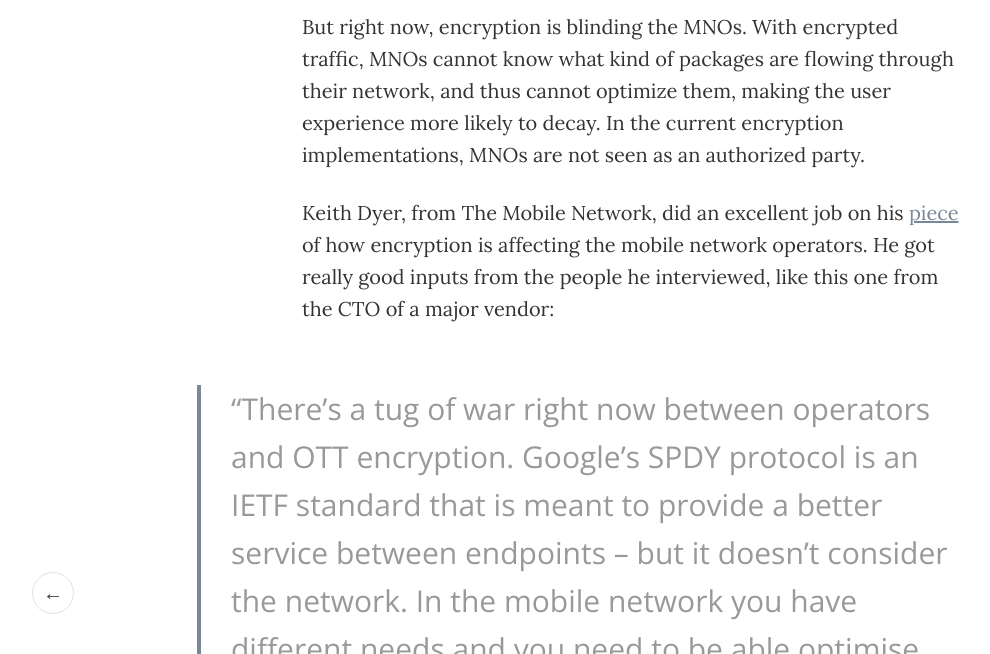
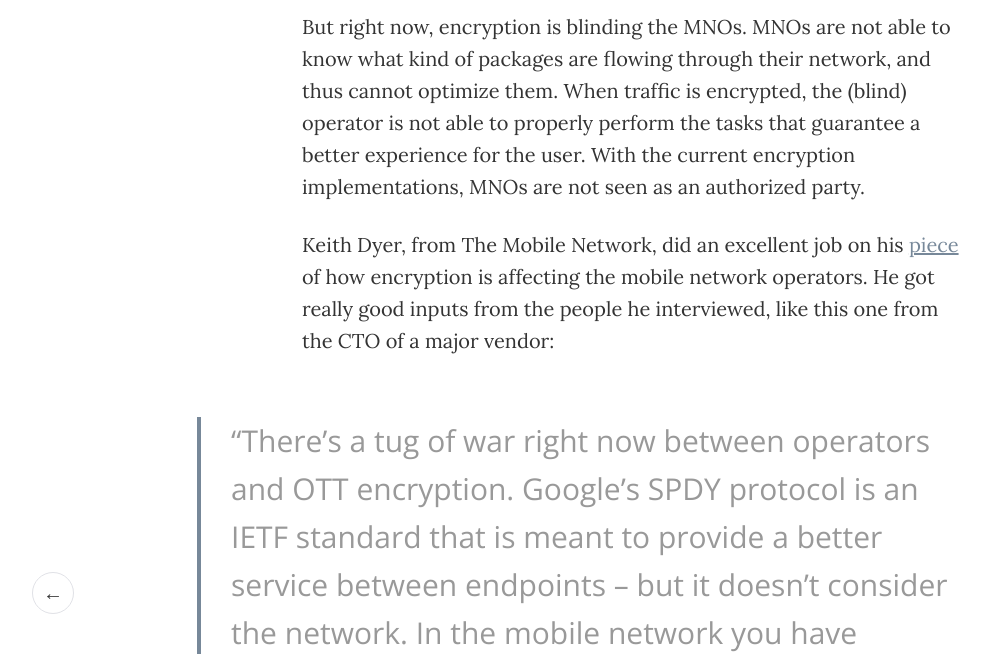
Before and after one commit to gdaq/gdaq.github.io, a Jekyll site: the page built from _posts/2015-01-23-Encrypted-Blindness.markdown, in a window 1280 px wide and 900 px high, scrolled down 1730 px, cut to the strip 246-900 px from the top of the window. Shown: the whole strip, without its empty margins (8-998 px from the left). Built offline with Jekyll 4.4.1, drawn with Linux system fonts in a browser that asks for light colours.

Commit message:
Update 2015-01-23-Encrypted-Blindness.markdown

```diff
--- a/_posts/2015-01-23-Encrypted-Blindness.markdown
+++ b/_posts/2015-01-23-Encrypted-Blindness.markdown
@@ -19,7 +19,7 @@
 ![Blindness](https://gooddeedaday.files.wordpress.com/2010/02/yossi-blind-cartoon.jpg)
 
 
-But right now, encryption is blinding the MNOs. With encrypted traffic, MNOs cannot know what kind of packages are flowing through their network, and thus cannot optimize them, making the user experience more likely to decay. In the current encryption implementations, MNOs are not seen as an authorized party.
+But right now, encryption is blinding the MNOs. MNOs are not able to know what kind of packages are flowing through their network, and thus cannot optimize them. When traffic is encrypted, the (blind) operator is not able to properly perform the tasks that guarantee a better experience for the user. With the current encryption implementations, MNOs are not seen as an authorized party.
 
 Keith Dyer, from The Mobile Network, did an excellent job on his [piece](http://the-mobile-network.com/2015/01/how-encryption-threatens-mobile-operators-and-what-they-can-do-about-it/ "Keith Dyer Article") of how encryption is affecting the mobile network operators. He got really good inputs from the people he interviewed, like this one from the CTO of a major vendor:
 
```
